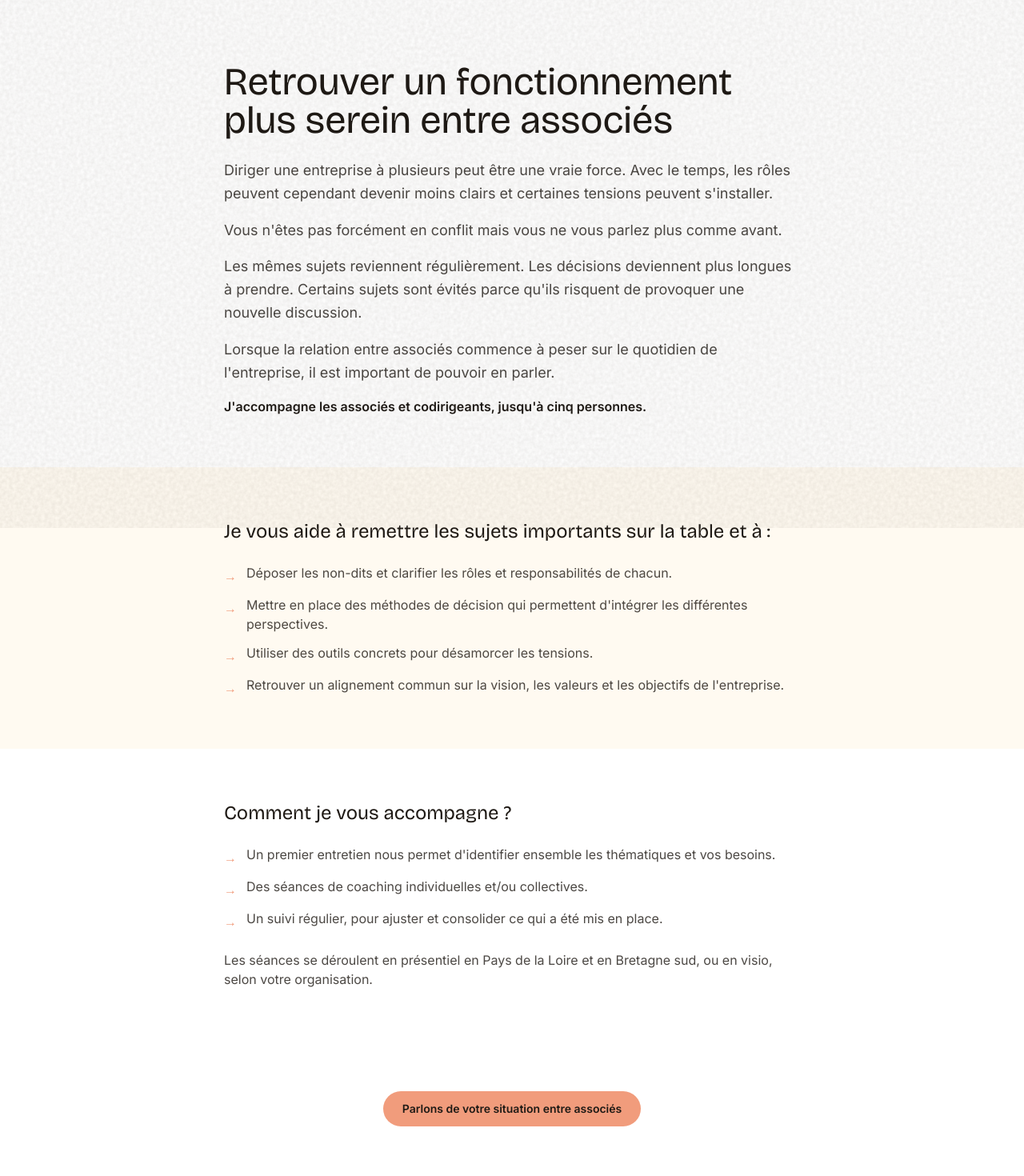
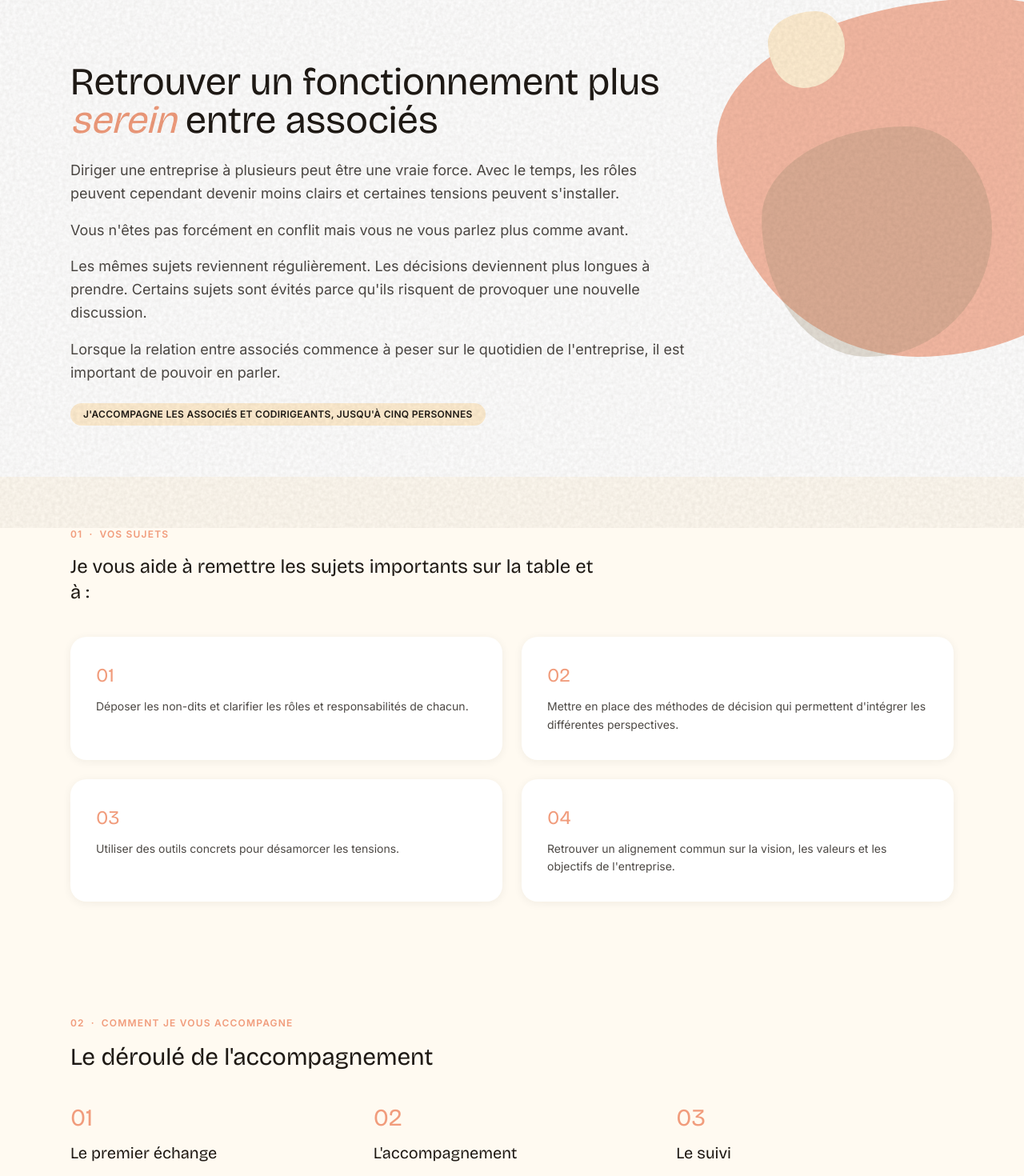
Before and after one commit to emilie-odjouoriby/emilie-website, a Next.js app: page /cooperer in a window 1280 px wide. Shown: the part 140-1610 px from the top of the page at 80% size. Built offline with nearby package versions, Linux system fonts and the light colour scheme; a web font is replaced by a local one.

Commit message:
style: stylize cooperer page
- Left-aligned hero with decorative blobs and italic accent, matching other pages
- Numbered 2x2 card grid for table topics
- Reuse NumberedSteps for the accompagnement process
- Use PageCtaBanner for closing CTA

```diff
--- a/src/app/(marketing)/cooperer/page.tsx
+++ b/src/app/(marketing)/cooperer/page.tsx
@@ -1,5 +1,8 @@
-import { BulletList } from "@/components/ui/BulletList";
-import { Button } from "@/components/ui/Button";
+import { DecorativeBlob } from "@/components/ui/DecorativeBlob";
+import { Eyebrow } from "@/components/ui/Eyebrow";
+import { NumberedSteps } from "@/components/sections/NumberedSteps";
+import { PageCtaBanner } from "@/components/sections/PageCtaBanner";
+import { Pill } from "@/components/ui/Pill";
 import { RevealOnScroll } from "@/components/ui/RevealOnScroll";
 import { ROUTES } from "@/constants/routes";
 
@@ -10,71 +13,104 @@ const TABLE_TOPICS = [
   "Retrouver un alignement commun sur la vision, les valeurs et les objectifs de l'entreprise.",
 ] as const;
 
-const SUPPORT_STEPS = [
+const STEPS = [
+  {
+    title: "Le premier échange",
+    description:
       "Un premier entretien nous permet d'identifier ensemble les thématiques et vos besoins.",
-  "Des séances de coaching individuelles et/ou collectives.",
+  },
+  {
+    title: "L'accompagnement",
+    description: "Des séances de coaching individuelles et/ou collectives.",
+  },
+  {
+    title: "Le suivi",
+    description:
       "Un suivi régulier, pour ajuster et consolider ce qui a été mis en place.",
+  },
 ] as const;
 
 export default function CooperePage() {
   return (
     <>
-      <section className="mx-auto max-w-3xl px-6 pb-16 pt-20">
-        <RevealOnScroll>
+      <section className="relative overflow-hidden">
+        <DecorativeBlob className="-right-40 -top-0 hidden h-[28rem] w-[28rem] bg-corail/70 md:h-[28rem] md:w-[34rem] lg:block" />
+        <DecorativeBlob className="right-10 top-40 hidden h-56 w-56 bg-dore/30 md:h-72 md:w-72 lg:block" />
+        <DecorativeBlob className="right-56 top-4 hidden h-24 w-24 bg-beige-clair lg:block" />
+
+        <div className="relative mx-auto max-w-6xl px-6 pb-16 pt-20">
+          <RevealOnScroll className="max-w-3xl">
             <h1 className="font-display text-4xl text-encre md:text-5xl">
-            Retrouver un fonctionnement plus serein entre associés
+              Retrouver un fonctionnement plus{" "}
+              <span className="italic text-corail">serein</span> entre associés
             </h1>
             <p className="mt-6 text-lg leading-relaxed text-encre/80">
-            Diriger une entreprise à plusieurs peut être une vraie force. Avec le temps, les rôles
-            peuvent cependant devenir moins clairs et certaines tensions peuvent s&apos;installer.
+              Diriger une entreprise à plusieurs peut être une vraie force. Avec
+              le temps, les rôles peuvent cependant devenir moins clairs et
+              certaines tensions peuvent s&apos;installer.
             </p>
             <p className="mt-4 text-lg leading-relaxed text-encre/80">
-            Vous n&apos;êtes pas forcément en conflit mais vous ne vous parlez plus comme avant.
+              Vous n&apos;êtes pas forcément en conflit mais vous ne vous parlez
+              plus comme avant.
             </p>
             <p className="mt-4 text-lg leading-relaxed text-encre/80">
-            Les mêmes sujets reviennent régulièrement. Les décisions deviennent plus longues à
-            prendre. Certains sujets sont évités parce qu&apos;ils risquent de provoquer une
-            nouvelle discussion.
+              Les mêmes sujets reviennent régulièrement. Les décisions
+              deviennent plus longues à prendre. Certains sujets sont évités
+              parce qu&apos;ils risquent de provoquer une nouvelle discussion.
             </p>
             <p className="mt-4 text-lg leading-relaxed text-encre/80">
-            Lorsque la relation entre associés commence à peser sur le quotidien de
-            l&apos;entreprise, il est important de pouvoir en parler.
+              Lorsque la relation entre associés commence à peser sur le
+              quotidien de l&apos;entreprise, il est important de pouvoir en
+              parler.
             </p>
-          <p className="mt-4 font-semibold text-encre">
-            J&apos;accompagne les associés et codirigeants, jusqu&apos;à cinq personnes.
-          </p>
-        </RevealOnScroll>
-      </section>
-
-      <section className="bg-beige-clair/30 py-16">
-        <div className="mx-auto max-w-3xl px-6">
-          <RevealOnScroll>
-            <h2 className="font-display text-2xl text-encre">
-              Je vous aide à remettre les sujets importants sur la table et à :
-            </h2>
-            <BulletList items={TABLE_TOPICS} className="mt-6" />
+            <Pill tone="beige" className="mt-6">
+              J&apos;accompagne les associés et codirigeants, jusqu&apos;à cinq
+              personnes
+            </Pill>
           </RevealOnScroll>
         </div>
       </section>
 
-      <section className="py-16">
-        <div className="mx-auto max-w-3xl px-6">
-          <RevealOnScroll>
-            <h2 className="font-display text-2xl text-encre">Comment je vous accompagne ?</h2>
-            <BulletList items={SUPPORT_STEPS} className="mt-6" />
-            <p className="mt-6 text-encre/80">
-              Les séances se déroulent en présentiel en Pays de la Loire et en Bretagne sud, ou en
-              visio, selon votre organisation.
+      <section className="bg-beige-clair/30 py-16">
+        <div className="mx-auto max-w-6xl px-6">
+          <RevealOnScroll className="max-w-2xl">
+            <Eyebrow index="01">Vos sujets</Eyebrow>
+            <h2 className="mt-4 font-display text-2xl text-encre">
+              Je vous aide à remettre les sujets importants sur la table et à :
+            </h2>
+          </RevealOnScroll>
+
+          <div className="mt-10 grid gap-6 sm:grid-cols-2">
+            {TABLE_TOPICS.map((topic, index) => (
+              <RevealOnScroll key={topic} delay={index * 0.1}>
+                <div className="h-full rounded-lg bg-white p-8 shadow-soft">
+                  <span className="font-display text-2xl text-corail">
+                    {String(index + 1).padStart(2, "0")}
+                  </span>
+                  <p className="mt-3 text-sm leading-relaxed text-encre/80">
+                    {topic}
                   </p>
+                </div>
               </RevealOnScroll>
+            ))}
+          </div>
         </div>
       </section>
 
-      <section className="mx-auto max-w-3xl px-6 py-16 text-center">
-        <RevealOnScroll>
-          <Button href={ROUTES.contact}>Parlons de votre situation entre associés</Button>
-        </RevealOnScroll>
-      </section>
+      <NumberedSteps
+        eyebrowIndex="02"
+        eyebrowLabel="Comment je vous accompagne"
+        heading="Le déroulé de l'accompagnement"
+        steps={STEPS}
+      />
+
+      <PageCtaBanner
+        buttonLabel="Parlons de votre situation entre associés"
+        buttonHref={ROUTES.contact}
+      >
+        Un premier échange, sans engagement, permet de poser les bases d&apos;un
+        accompagnement adapté à votre situation.
+      </PageCtaBanner>
     </>
   );
 }
--- a/src/app/(marketing)/reprendre/page.tsx
+++ b/src/app/(marketing)/reprendre/page.tsx
@@ -42,7 +42,7 @@ export default function ReprendrePage() {
         <DecorativeBlob className="right-10 top-40 hidden h-56 w-56 bg-dore/30 md:h-72 md:w-72 lg:block" />
         <DecorativeBlob className="right-56 top-4 hidden h-24 w-24 bg-beige-clair lg:block" />
 
-        <div className="relative mx-auto max-w-6xl px-6 pb-36 pt-40">
+        <div className="relative mx-auto max-w-6xl px-6  pb-16 lg:pb-36 pt-20 lg:pt-40">
           <RevealOnScroll className="max-w-3xl">
             <h1 className="font-display text-4xl text-encre md:text-5xl">
               Reprendre une entreprise
--- a/src/app/(marketing)/transmettre-ceder/page.tsx
+++ b/src/app/(marketing)/transmettre-ceder/page.tsx
@@ -40,7 +40,7 @@ export default function TransmettreCederPage() {
         <DecorativeBlob className="right-10 top-40 h-56 w-56 bg-dore/30 md:h-72 md:w-72 hidden lg:block" />
         <DecorativeBlob className="right-56 top-4 h-24 w-24 bg-beige-clair lg:block hidden" />
 
-        <div className="relative mx-auto max-w-6xl px-6 pb-26 pt-40">
+        <div className="relative mx-auto max-w-6xl px-6 pb-16 lg:pb-26 pt-20 lg:pt-40">
           <RevealOnScroll className="max-w-3xl">
             <h1 className="font-display text-4xl text-encre md:text-5xl">
               Transmettre ou <span className="italic text-corail">céder</span>{" "}
```
Lines whose indentation alone changed are shown as unchanged.
